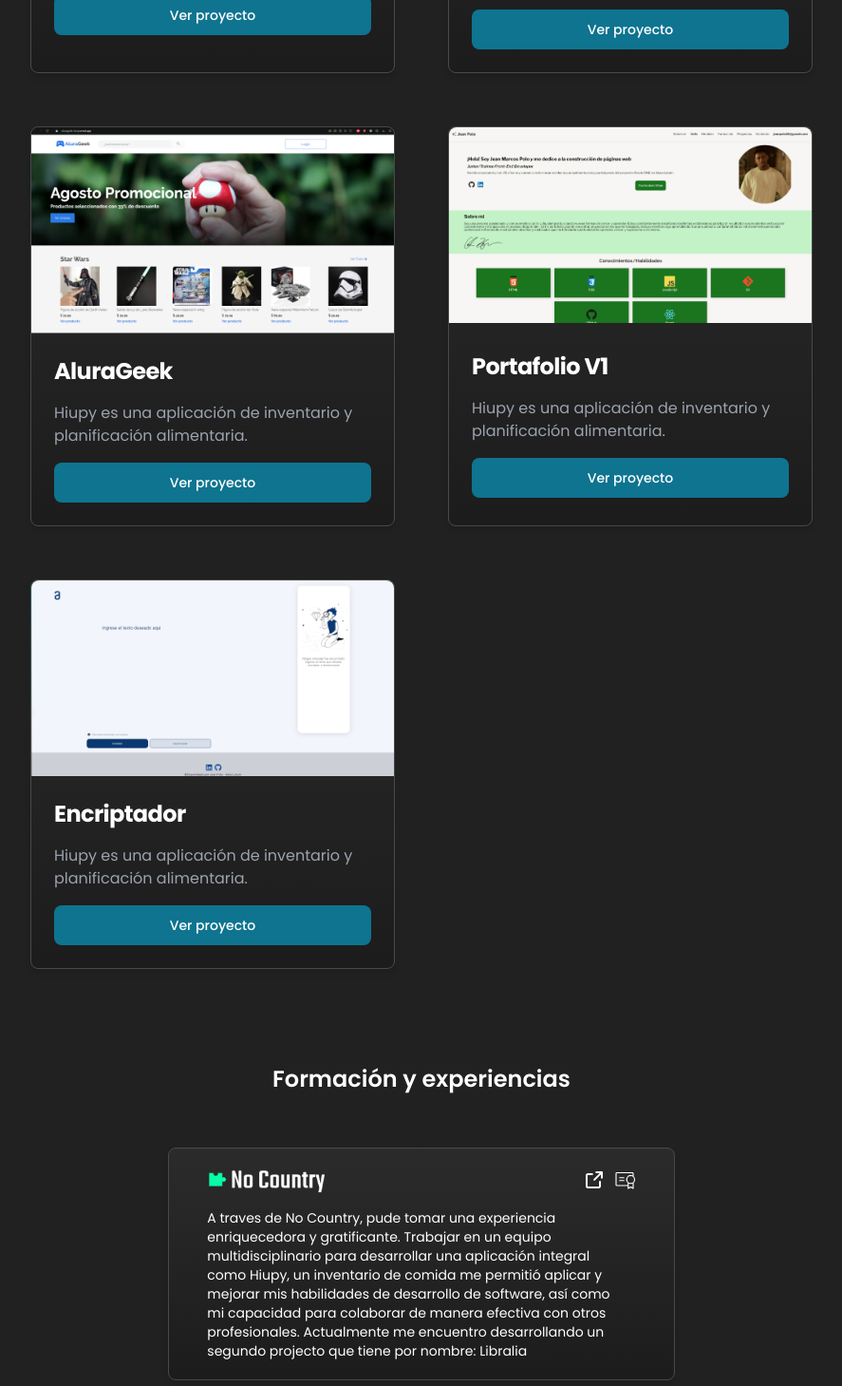
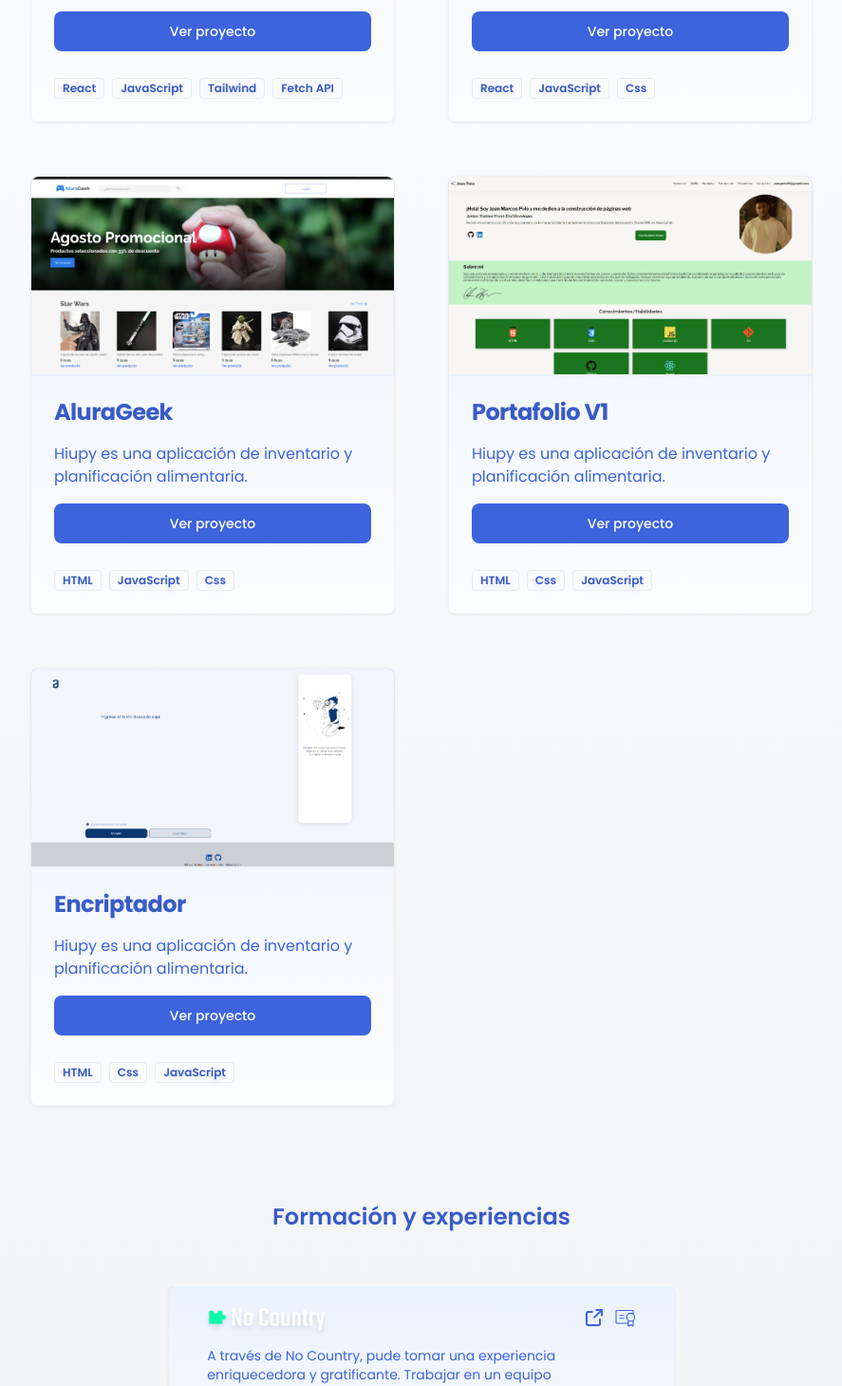
Before and after one commit to jeanTULF/portafolio-v2, a React (Vite) app: page / in a window 1280 px wide. Shown: the part 500-1959 px from the top of the page at 95% size, without its empty margins (196-1083 px from the left). Built offline with nearby package versions, Linux system fonts and the light colour scheme.

Commit message:
Style: Cambios de estilos y refactorización del código

```diff
--- a/src/components/ExpCard/ExperienceCard.jsx
+++ b/src/components/ExpCard/ExperienceCard.jsx
@@ -1,27 +1,28 @@
+import data from "@/data/expirience.json"
 
-
-export const ExpCard = ({logo, link, description}) => {
-
+export const ExpCard = () => {
   return (
     <>
-            <div className="flex flex-col mt-14 w-5/12 min-w-[370px] py-5 rounded-lg border border-borderDark bg-gradient-to-b from-gradient-900 to-gradient-700 drop-shadow-md dark:border-gray-700 dark:bg-gray-800 transition-transform ease-in duration-300 transform hover:scale-105">
+      {data.map((item, index) => (
+        <div key={index} className="flex flex-col mt-14 w-5/12 min-w-[370px] py-5 rounded-lg border border-borderColor border-opacity-20 bg-gradient-to-b from-cardGradient-secondary to-cardGradient-primary drop-shadow-sm dark:border-gray-700 dark:bg-gray-800 transition-transform ease-in duration-300 transform hover:scale-105">
           <div className="flex justify-between px-10 items-center">
-                    <img src={logo} alt="" className="max-w-32" />
-                        <div className=" flex gap-2">
-                        <a href="#">
+            <img src={item.logo} alt="" className="max-w-32 drop-shadow-md" />
+            <div className="flex gap-2">
+              <a href={item.url} className="text-textAccent">
                 <svg xmlns="http://www.w3.org/2000/svg" width="24" height="24" fill="none" viewBox="0 0 24 24">
                   <path stroke="currentColor" strokeLinecap="round" strokeLinejoin="round" strokeWidth="2" d="M18 14v4.833A1.166 1.166 0 0 1 16.833 20H5.167A1.167 1.167 0 0 1 4 18.833V7.167A1.166 1.166 0 0 1 5.167 6h4.618m4.447-2H20v5.768m-7.889 2.121 7.778-7.778"/>
                 </svg>
               </a>
-                            <a href="#">
+              <a href="#" className="text-textAccent">
                 <svg xmlns="http://www.w3.org/2000/svg" width="24" height="24" fill="none" viewBox="0 0 256 256">
                   <path fill="currentColor" d="M126 136a6 6 0 0 1-6 6H72a6 6 0 0 1 0-12h48a6 6 0 0 1 6 6m-6-38H72a6 6 0 0 0 0 12h48a6 6 0 0 0 0-12m110 62.62V224a6 6 0 0 1-9 5.21l-25-14.3l-25 14.3a6 6 0 0 1-9-5.21v-26H40a14 14 0 0 1-14-14V56a14 14 0 0 1 14-14h176a14 14 0 0 1 14 14v31.38a49.91 49.91 0 0 1 0 73.24M196 86a38 38 0 1 0 38 38a38 38 0 0 0-38-38m-34 100v-25.38a50 50 0 0 1 56-81.51V56a2 2 0 0 0-2-2H40a2 2 0 0 0-2 2v128a2 2 0 0 0 2 2Zm56-17.11a49.91 49.91 0 0 1-44 0v44.77l19-10.87a6 6 0 0 1 6 0l19 10.87Z"/>
                 </svg>
               </a>
             </div>
           </div>
-                <p className="mt-4 text-[10px] min-w-80 w-[37vw] overflow-y-auto md:text-sm pl-10">{description}</p>
+          <p className="mt-4 text-[10px] min-w-80 w-[37vw] overflow-y-auto md:text-sm pl-10 text-textAccent">{item.description}</p>
         </div>
+      ))}
     </>
   );
 };
--- a/src/components/ProjectsCard/Card.jsx
+++ b/src/components/ProjectsCard/Card.jsx
@@ -2,8 +2,10 @@
 import { Button, Card } from "flowbite-react";
 import { NavLink } from "react-router-dom";
 import { useEffect, useState } from "react";
+import dataCard from "@/data/card.json";
+import { Tags } from "./Tags";
 
-export const Cards = ({img, alt, title, description, rute}) => {
+export const Cards = () => {
 
   const [shouldAddHorizontal, setShouldAddHorizontal] = useState(false);
 
@@ -30,21 +32,34 @@
   }, [shouldAddHorizontal]);
 
     return (
+      <>
+        {dataCard.map((item, index) => (
+          <div key={index}>
                 <Card
                 id="card"
-          className="max-w-sm bg-gradient-900"
-          imgAlt={alt}
-          imgSrc={img}
-          theme={{ root: {base: 'flex rounded-lg border border-borderDark bg-gradient-to-b from-gradient-900 to-gradient-700 drop-shadow-md dark:border-gray-700 dark:bg-gray-800 transition-transform ease-in duration-300 transform hover:scale-105'} }}
+                className="max-w-sm bg-gradient-to-b from-cardGradient-secondary to-cardGradient-primary drop-shadow-sm border border-borderColor border-opacity-30"
+                imgAlt={item.alt}
+                imgSrc={item.img}
+                theme={{ root: {base: 'flex rounded-lg dark:border-gray-700 transition-transform ease-in duration-300 transform hover:scale-105'}, img: {horizontal: {off: 'rounded-t-lg object-cover h-52 drop-shadow-sm'}} }}
                 horizontal={shouldAddHorizontal ? true : null}
                 >
-          <h5 className="text-2xl font-bold tracking-tight text-white">
-            {title}
+                <h5 className="text-2xl font-bold tracking-tight text-titleAccent">
+                  {item.title}
                 </h5>
-          <p className="font-normal text-gray-400">
-            {description}
+                <p className="font-normal text-textAccent">
+                  {item.description}
                 </p>
-          <Button as={NavLink} to={rute}>Ver proyecto</Button>
+                <Button as={NavLink} to="" className="bg-textAccent hover:bg-titleAccent transition duration-300">Ver proyecto</Button>
+                <div className="flex gap-2 flex-wrap mt-3">
+                    {item.badges.map((badge, index) => (
+                        <div key={index} >
+                            <Tags badge={badge} />
+                        </div>
+                    ))}
+                </div>
               </Card>
+          </div>
+      ))}
+      </>
       );
 };
--- /dev/null
+++ b/src/components/ProjectsCard/Tags.jsx
@@ -0,0 +1,13 @@
+import { Badge } from "flowbite-react";
+
+
+export const Tags = ({badge}) => {
+
+return (
+        <>
+            <Badge color="info" theme={{root: {base: 'flex h-fit items-center gap-1 font-semibold border border-borderOpacity text-titleAccent drop-shadow-md', color: 'bg-transparent'}}}>
+                {badge}
+            </Badge>
+        </>
+     );
+};
--- a/src/components/ProjectsCard/index.js
+++ b/src/components/ProjectsCard/index.js
@@ -1 +1,2 @@
 export * from "./Card"
+export * from "./Tags"
--- /dev/null
+++ b/src/data/card.json
@@ -0,0 +1,42 @@
+[
+  {
+    "id": 1,
+    "img": "/assets/images/minuatura-hiupy.png",
+    "alt": "hiupy",
+    "title": "Hiupy",
+    "description": "Hiupy es una aplicación de inventario y planificación alimentaria.",
+    "badges": ["React", "JavaScript", "Tailwind", "Fetch API"]
+  },
+  {
+    "id": 2,
+    "img": "/assets/images/miniatura-org.png",
+    "alt": "org project",
+    "title": "Org",
+    "description": "Hiupy es una aplicación de inventario y planificación alimentaria.",
+    "badges": ["React", "JavaScript", "Css"]
+  },
+  {
+    "id": 3,
+    "img": "/assets/images/miniatura-alurageek.png",
+    "alt": "alurageek",
+    "title": "AluraGeek",
+    "description": "Hiupy es una aplicación de inventario y planificación alimentaria.",
+    "badges": ["HTML", "JavaScript", "Css"]
+  },
+  {
+    "id": 4,
+    "img": "/assets/images/miniatura-portafolio.png",
+    "alt": "portafolio",
+    "title": "Portafolio V1",
+    "description": "Hiupy es una aplicación de inventario y planificación alimentaria.",
+    "badges": ["HTML", "Css", "JavaScript" ]
+  },
+  {
+    "id": 5,
+    "img": "/assets/images/miniatura-encriptador.png",
+    "alt": "encriptador",
+    "title": "Encriptador",
+    "description": "Hiupy es una aplicación de inventario y planificación alimentaria.",
+    "badges": ["HTML", "Css", "JavaScript"]
+  }
+]
--- /dev/null
+++ b/src/data/expirience.json
@@ -0,0 +1,12 @@
+[
+    {
+      "logo": "/assets/images/nclogo.png",
+      "description": "A través de No Country, pude tomar una experiencia enriquecedora y gratificante. Trabajar en un equipo multidisciplinario para desarrollar una aplicación integral como Hiupy, un inventario de comida me permitió aplicar y mejorar mis habilidades de desarrollo de software, así como mi capacidad para colaborar de manera efectiva con otros profesionales. Actualmente me encuentro desarrollando un segundo proyecto que tiene por nombre: Libralia",
+      "url": "https://www.nocountry.tech"
+    },
+    {
+      "logo": "/assets/images/aluralogo.png",
+      "description": "Después de estudiar Front-End en Alura, experimenté un aprendizaje práctico y profundo. Los videos de alta calidad y los ejercicios prácticos me permitieron dominar los fundamentos del desarrollo web. La comunidad activa en la plataforma brindó apoyo y colaboración. Al completar el curso, obtuve un certificado y la oportunidad de demostrar mis habilidades en un proyecto final evaluado, preparándome para desafíos reales en mi carrera como desarrollador web.",
+      "url": "https://www.aluracursos.com"
+    }
+  ]
--- a/src/pages/Projects.jsx
+++ b/src/pages/Projects.jsx
@@ -1,55 +1,19 @@
 import { NavBar } from "@/components/NavBar/NavBar";
 import { Cards } from "../components/ProjectsCard/Card";
 import { ExpCard } from "../components/ExpCard/ExperienceCard";
-
 export const Projects = () => {
     return(
         <>
-            <div className="bg-primaryDark text-white w-full">
+            <div className="bg-gradient-to-b from-bgGradient-primary to-bgGradient-secondary w-full">
                 <NavBar />
                 <section className="mt-[100px] flex justify-center">
                     <div className="grid grid-cols-1 gap-14 lg:grid-cols-2">
-                        <Cards
-                            img={"/assets/images/minuatura-hiupy.png"}
-                            alt="hiupy"
-                            title="Hiupy"
-                            description="Hiupy es una aplicación de inventario y planificación alimentaria."
-                            rute="/id"
-                        />
-
-                        <Cards
-                            img={"/assets/images/miniatura-org.png"}
-                            alt="org project"
-                            title="Org"
-                            description="Hiupy es una aplicación de inventario y planificación alimentaria."
-                        />
-
-                        <Cards
-                            img={"/assets/images/miniatura-alurageek.png"}
-                            alt="alurageek"
-                            title="AluraGeek"
-                            description="Hiupy es una aplicación de inventario y planificación alimentaria."
-                        />
-
-                        <Cards
-                            img={"/assets/images/miniatura-portafolio.png"}
-                            alt="portafolio"
-                            title="Portafolio V1"
-                            description="Hiupy es una aplicación de inventario y planificación alimentaria."
-                        />
-
-                        <Cards
-                            img={"/assets/images/miniatura-encriptador.png"}
-                            alt="encriptador"
-                            title="Encriptador"
-                            description="Hiupy es una aplicación de inventario y planificación alimentaria."
-                        />
+                        <Cards />
                     </div>
                 </section>
                 <section className="mt-[100px] flex flex-col items-center">
-                    <h3 className="font-semibold text-2xl">Formación y experiencias</h3>
-                    <ExpCard logo="/assets/images/nclogo.png" description="A traves de No Country, pude tomar una experiencia enriquecedora y gratificante. Trabajar en un equipo multidisciplinario para desarrollar una aplicación integral como Hiupy, un inventario de comida me permitió aplicar y mejorar mis habilidades de desarrollo de software, así como mi capacidad para colaborar de manera efectiva con otros profesionales. Actualmente me encuentro desarrollando un segundo projecto que tiene por nombre: Libralia"/>
-                    <ExpCard logo="/assets/images/aluralogo.png" description="Después de estudiar Front-End en Alura, experimenté un aprendizaje práctico y profundo. Los videos de alta calidad y los ejercicios prácticos me permitieron dominar los fundamentos del desarrollo web. La comunidad activa en la plataforma brindó apoyo y colaboración. Al completar el curso, obtuve un certificado y la oportunidad de demostrar mis habilidades en un proyecto final evaluado, preparándome para desafíos reales en mi carrera como desarrollador web."/>
+                    <h3 className="font-semibold text-2xl text-titleAccent">Formación y experiencias</h3>
+                    <ExpCard />
                 </section>
             </div>
         </>
```
Also changed, not shown: src/components/NavBar/NavBar.jsx (+5 -5 lines), tailwind.config.js (+17 -1 lines), public/assets/images/logo.svg, src/data/db.json (deleted). Lines whose indentation alone changed are shown as unchanged.
